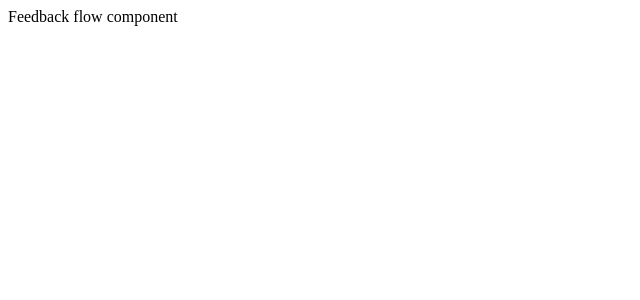
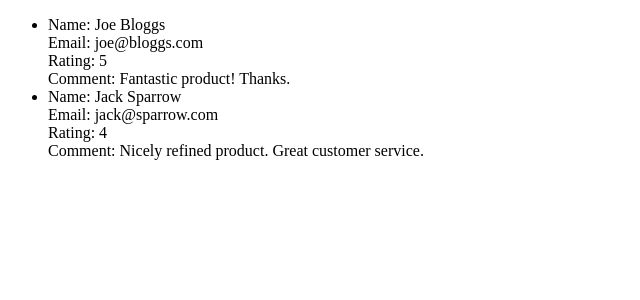
Before and after one commit to cgooderham94/customer-feedback, a React (Create React App) app: page / in a window 1280 px wide. Shown: the top 300 px of the page, without its empty margins (0-640 px from the left). Built offline with nearby package versions, Linux system fonts and the light colour scheme.

Commit message:
Adds plaecholder feedback data. Displays list of data.

```diff
--- a/src/containers/FeedbackFlow/FeedbackFlow.tsx
+++ b/src/containers/FeedbackFlow/FeedbackFlow.tsx
@@ -1,5 +1,40 @@
-import React from "react";
+import React, { useState } from "react";
+
+interface Feedback {
+  name: string;
+  email: string;
+  rating: number;
+  comment: string;
+}
+
+type FeedbackList = Feedback[];
 
 export const FeedbackFlow = () => {
-  return <div>Feedback flow component</div>;
+  const [feedbackList, setFeedbackList] = useState<FeedbackList>([
+    {
+      name: "Joe Bloggs",
+      email: "joe@bloggs.com",
+      rating: 5,
+      comment: "Fantastic product! Thanks.",
+    },
+    {
+      name: "Jack Sparrow",
+      email: "jack@sparrow.com",
+      rating: 4,
+      comment: "Nicely refined product. Great customer service.",
+    },
+  ]);
+
+  return (
+    <ul>
+      {feedbackList.map(({ name, email, rating, comment }) => (
+        <li>
+          <div>Name: {name}</div>
+          <div>Email: {email}</div>
+          <div>Rating: {rating}</div>
+          <div>Comment: {comment}</div>
+        </li>
+      ))}
+    </ul>
+  );
 };
```
